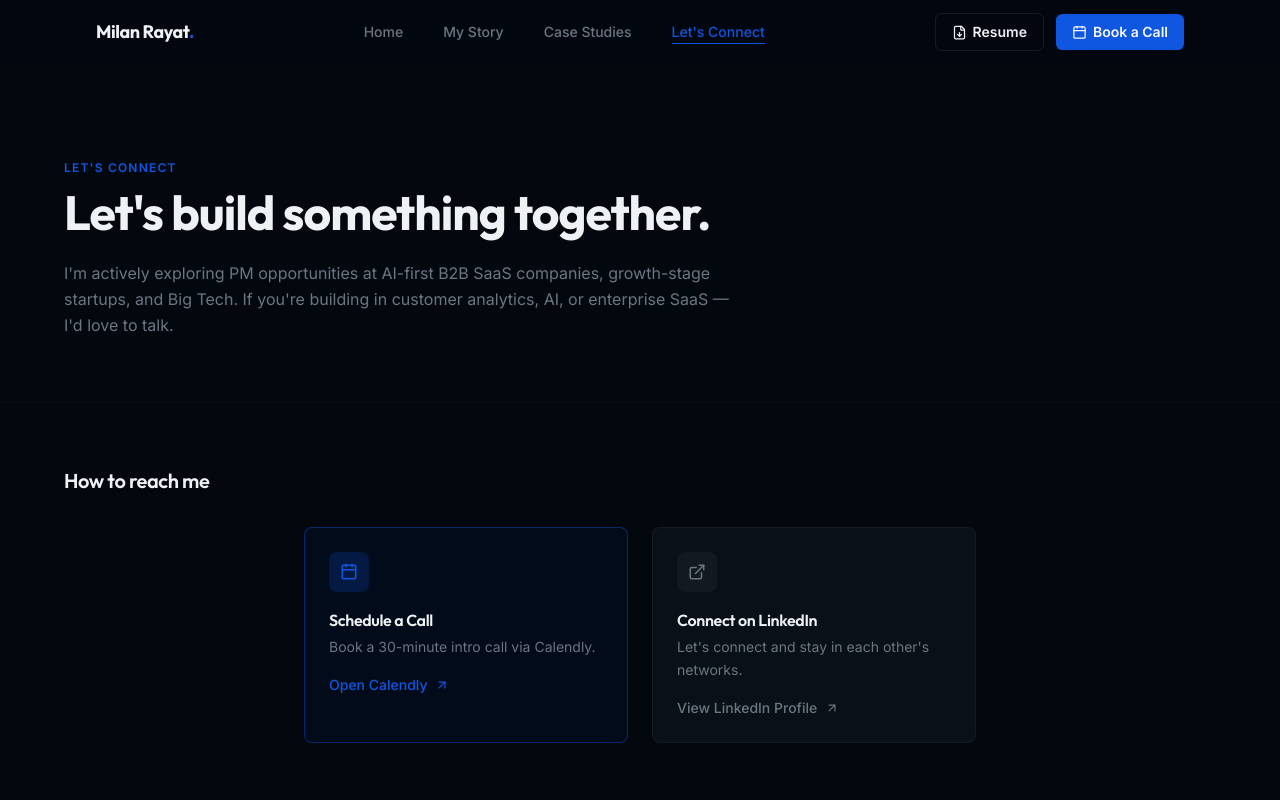
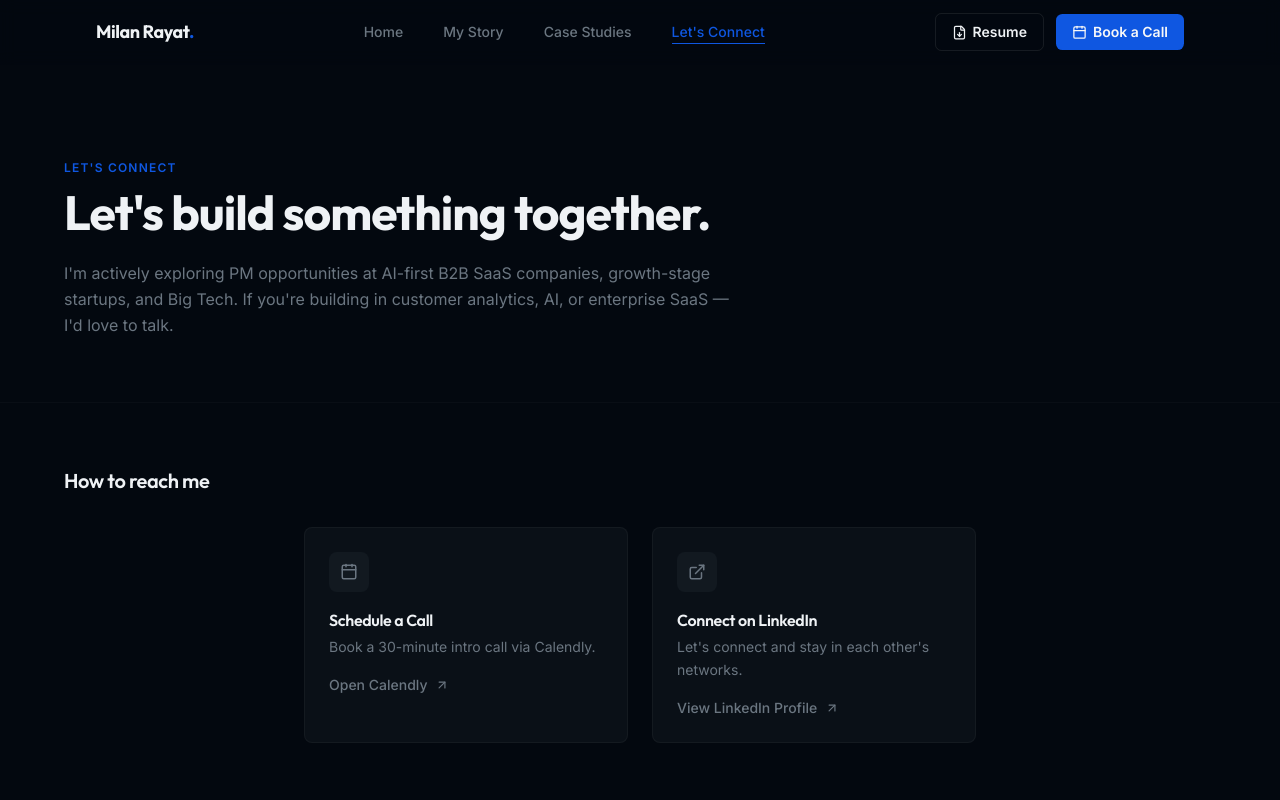
Before and after one commit to milanrayat/milan.rayat, a Next.js app: page /contact in a window 1280 px wide. Shown: the top 800 px of the page. Built offline with nearby package versions, Linux system fonts and the light colour scheme.

Commit message:
Remove blue accent highlight from Schedule a Call card on contact page

```diff
--- a/app/contact/page.tsx
+++ b/app/contact/page.tsx
@@ -22,7 +22,6 @@ export default async function ContactPage() {
       action: 'Open Calendly',
       href: PERSON.calendly,
       external: true,
-      primary: true,
     },
     {
       icon: ExternalLink,
@@ -31,7 +30,6 @@ export default async function ContactPage() {
       action: 'View LinkedIn Profile',
       href: PERSON.linkedin,
       external: true,
-      primary: false,
     },
   ]
 
@@ -77,23 +75,17 @@ export default async function ContactPage() {
               role="list"
               aria-label="Contact options"
             >
-              {CONTACT_OPTIONS.map(({ icon: Icon, label, description, action, href, external, primary }) => (
+              {CONTACT_OPTIONS.map(({ icon: Icon, label, description, action, href, external }) => (
                 <div
                   key={label}
                   role="listitem"
-                  className={`flex flex-col gap-4 rounded-lg border p-6 transition-all duration-200 ${
-                    primary
-                      ? 'border-accent/40 bg-accent/5 hover:border-accent/60'
-                      : 'border-border/50 bg-card hover:border-border'
-                  }`}
+                  className="flex flex-col gap-4 rounded-lg border border-border/50 bg-card p-6 transition-all duration-200 hover:border-border"
                 >
                   <div
-                    className={`w-10 h-10 rounded-lg flex items-center justify-center ${
-                      primary ? 'bg-accent/20' : 'bg-secondary'
-                    }`}
+                    className="w-10 h-10 rounded-lg flex items-center justify-center bg-secondary"
                     aria-hidden="true"
                   >
-                    <Icon size={18} className={primary ? 'text-accent' : 'text-muted-foreground'} />
+                    <Icon size={18} className="text-muted-foreground" />
                   </div>
                   <div className="flex flex-col gap-1">
                     <h3 className="font-heading font-semibold text-foreground text-base">{label}</h3>
@@ -103,11 +95,7 @@ export default async function ContactPage() {
                     href={href}
                     target={external ? '_blank' : undefined}
                     rel={external ? 'noopener noreferrer' : undefined}
-                    className={`inline-flex items-center gap-2 text-sm font-medium transition-colors focus-visible:outline-none focus-visible:ring-2 focus-visible:ring-ring rounded-sm ${
-                      primary
-                        ? 'text-accent hover:text-accent/80'
-                        : 'text-muted-foreground hover:text-foreground'
-                    }`}
+                    className="inline-flex items-center gap-2 text-sm font-medium transition-colors text-muted-foreground hover:text-foreground focus-visible:outline-none focus-visible:ring-2 focus-visible:ring-ring rounded-sm"
                     aria-label={`${label}${external ? ' (opens in new tab)' : ''}`}
                   >
                     {action}
```
